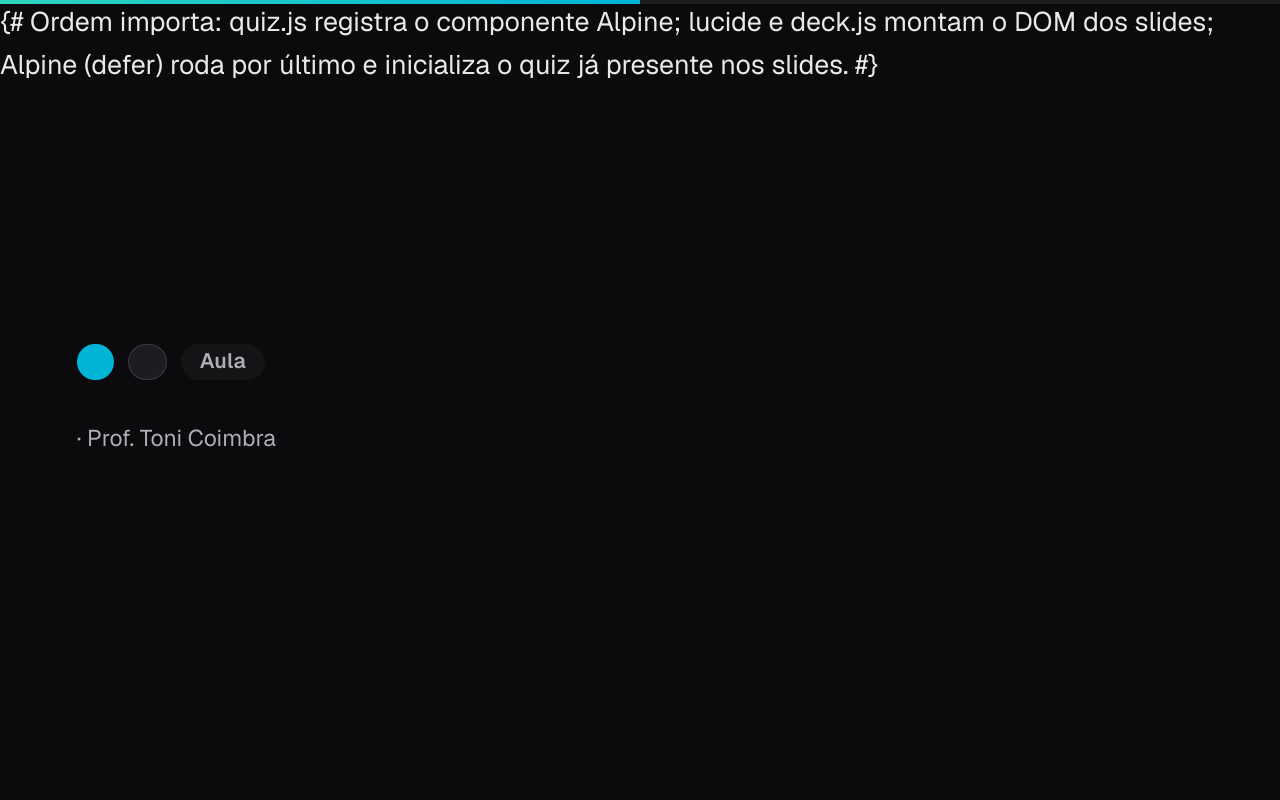
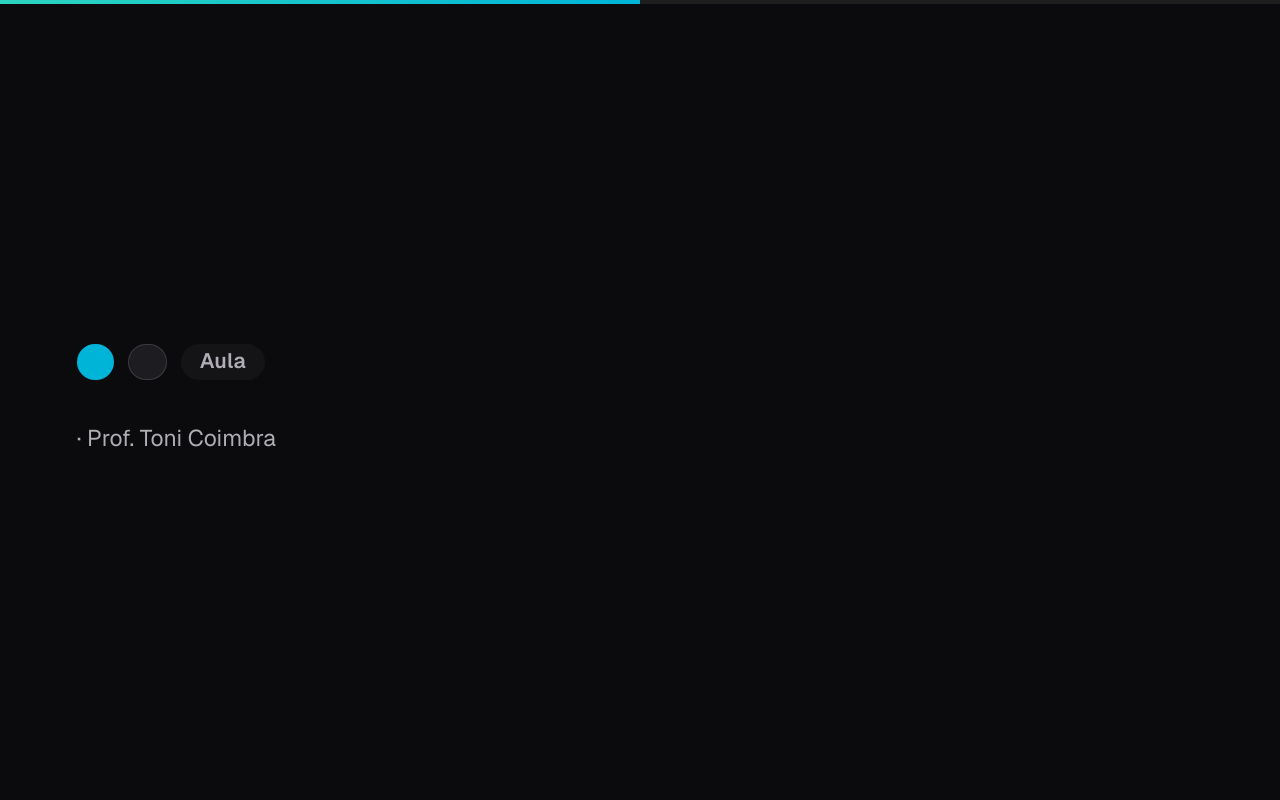
Before and after one commit to elvertoni/professorDash2.0, a Django app: template templates/classroom/aula_presentation.html in a window 1280 px wide. Run offline with Django 5.2, Linux system fonts and the light colour scheme; the template is opened without the code that fills it, so the values that code supplies are empty; some libraries are stand-ins or nearby versions.

Commit message:
fix(classroom): use {% comment %} for multi-line note in deck template
The Django {# #} comment only spans a single line, so the multi-line note
above the deck scripts leaked into the rendered page and showed as text over
the cover slide. Wrap it in {% comment %}/{% endcomment %}.

Co-Authored-By: Claude Opus 4.8 <noreply@anthropic.com>

```diff
--- a/templates/classroom/aula_presentation.html
+++ b/templates/classroom/aula_presentation.html
@@ -131,9 +131,11 @@
     </dialog>
     {% endif %}
 
-    {# Ordem importa: quiz.js registra o componente Alpine; lucide e deck.js
-       montam o DOM dos slides; Alpine (defer) roda por último e inicializa o
-       quiz já presente nos slides. #}
+    {% comment %}
+    Ordem importa: quiz.js registra o componente Alpine; lucide e deck.js
+    montam o DOM dos slides; Alpine (defer) roda por último e inicializa o
+    quiz já presente nos slides.
+    {% endcomment %}
     <script src="{% static 'js/quiz.js' %}"></script>
     <script src="https://unpkg.com/lucide@latest"></script>
     <script src="{% static 'js/deck.js' %}"></script>
```
